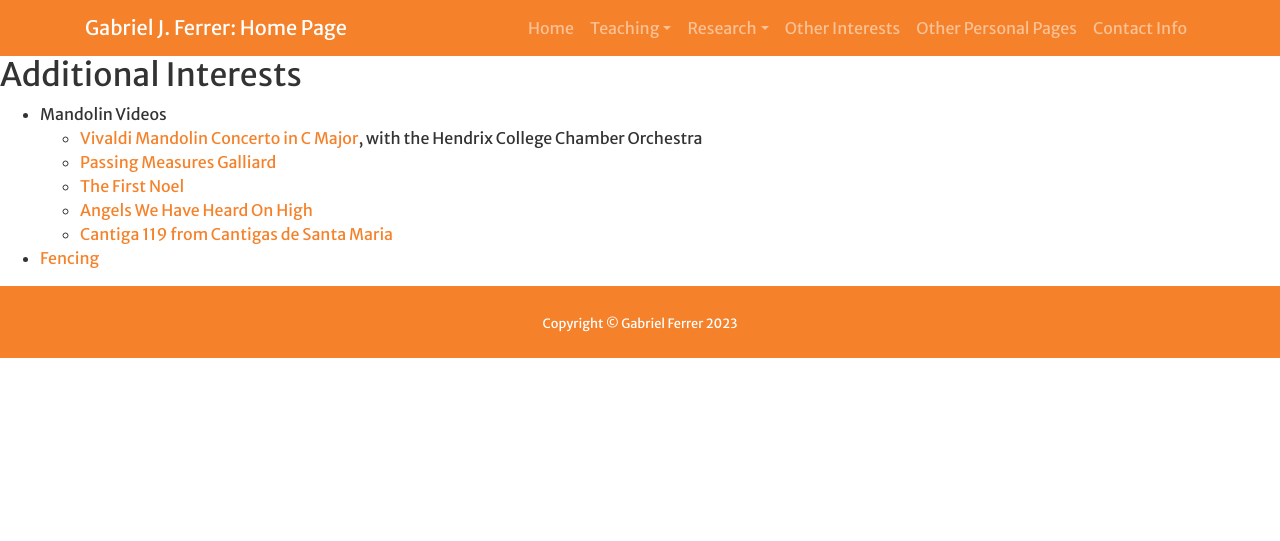
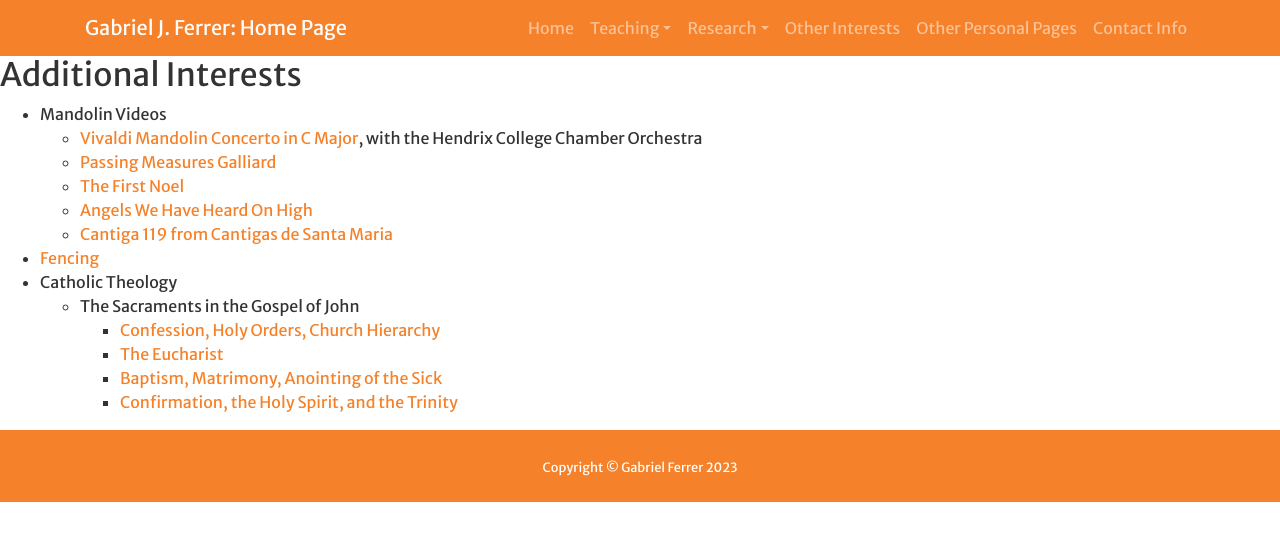
Before and after one commit to gjf2a/gjf2a.github.io, a Jekyll site: the page built from other_interests.md, in a window 1280 px wide. Shown: the top 541 px of the page. Built offline with Jekyll 4.4.1, drawn with Linux system fonts in a browser that asks for light colours; a script that is not in the unit is left out; our own code applies the rules of GitHub Pages for plain Markdown files.

Commit message:
Added theology talks to other interests.

```diff
--- a/other_interests.md
+++ b/other_interests.md
@@ -11,3 +11,9 @@ layout: default
   * [Angels We Have Heard On High](https://www.youtube.com/watch?v=7bnf2ucj_To)
   * [Cantiga 119 from Cantigas de Santa Maria](https://www.youtube.com/watch?v=yN2j5lvZBlg)
 * [Fencing](https://cafencing.squarespace.com/?fbclid=IwAR2W1-yiyoj-bEjRaJGeumUSiK6R83jP7-ajcp9QCbIlkqqLR1GtkaSIAu0)
+* Catholic Theology
+  * The Sacraments in the Gospel of John
+    * [Confession, Holy Orders, Church Hierarchy](https://youtu.be/zZAM8JezsYY)
+    * [The Eucharist](https://youtu.be/NVSTqrGEbLM)
+    * [Baptism, Matrimony, Anointing of the Sick](https://youtu.be/dHCEfBWi4VY)
+    * [Confirmation, the Holy Spirit, and the Trinity](https://youtu.be/oV6WiAEhFIM)
```
